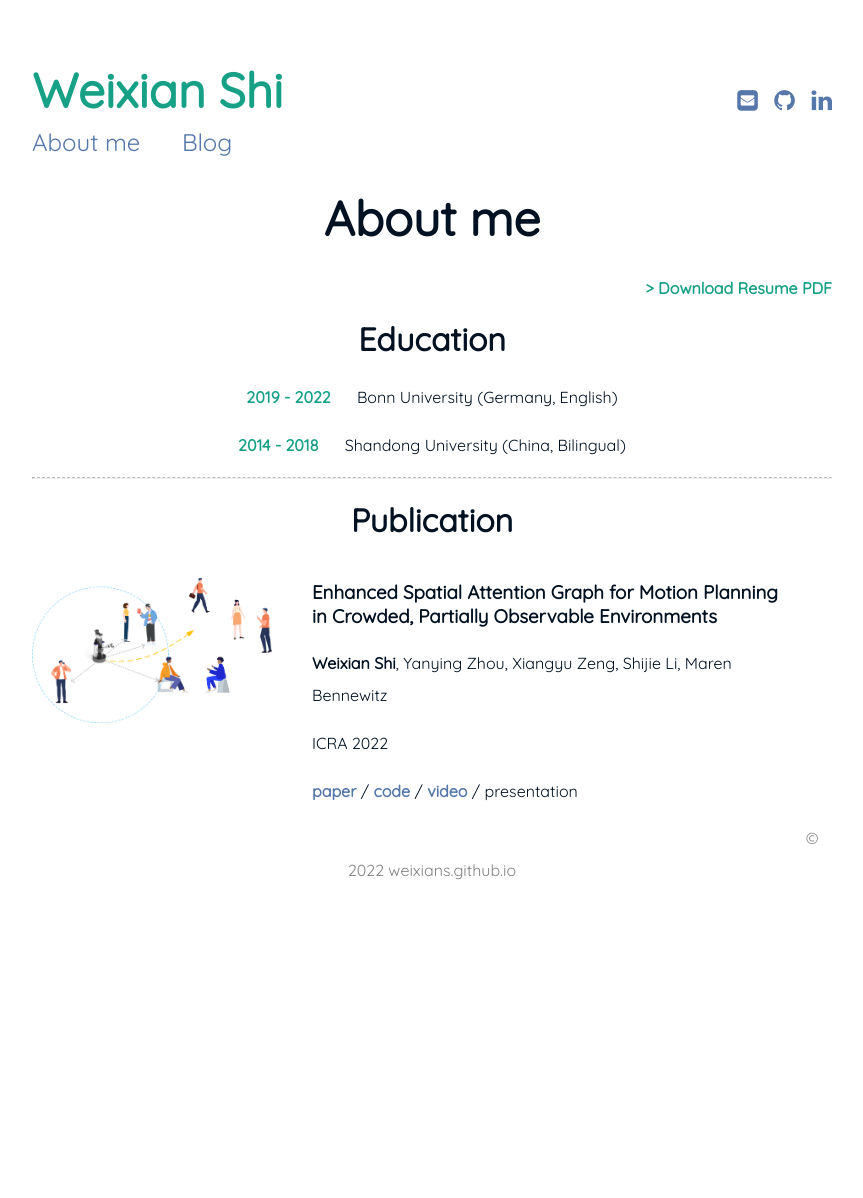
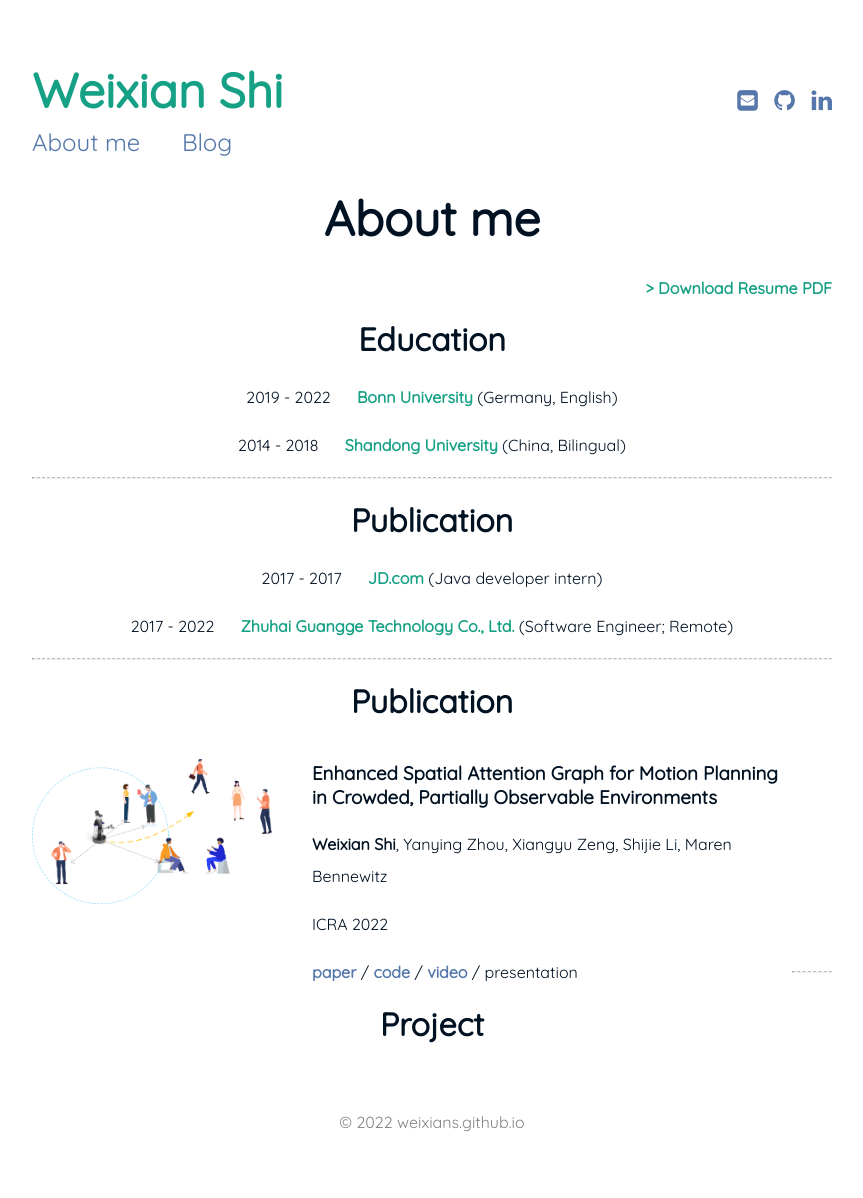
Before and after one commit to weixians/weixians.github.io, a Jekyll site: the page built from about_me.html, in a window 1280 px wide. Shown: the whole page, without its empty margins (208-1071 px from the left). Built offline with Jekyll 4.4.1, drawn with Linux system fonts in a browser that asks for light colours; before the commit the page ends 946 px from its top, so only the background shows below that.

Commit message:
change content

```diff
--- a/about_me.html
+++ b/about_me.html
@@ -21,8 +21,14 @@ subtitle:
 
 <div style="text-align: center;">
     <h1>Education</h1>
-    <p><strong>2019 - 2022</strong> &nbsp;&nbsp;&nbsp;&nbsp; Bonn University (Germany, English)</p>
-    <p><strong>2014 - 2018</strong> &nbsp;&nbsp;&nbsp;&nbsp; Shandong University (China, Bilingual)</p>
+    <p>2019 - 2022 &nbsp;&nbsp;&nbsp;&nbsp; <strong>Bonn University</strong> (Germany, English)</p>
+    <p>2014 - 2018 &nbsp;&nbsp;&nbsp;&nbsp; <strong>Shandong University</strong> (China, Bilingual)</p>
+
+    <hr class="dashed"/>
+
+    <h1>Publication</h1>
+    <p>2017 - 2017 &nbsp;&nbsp;&nbsp;&nbsp; <strong>JD.com</strong> (Java developer intern)</p>
+    <p>2017 - 2022 &nbsp;&nbsp;&nbsp;&nbsp; <strong>Zhuhai Guangge Technology Co., Ltd.</strong> (Software Engineer; Remote)</p>
 
     <hr class="dashed"/>
 
@@ -43,6 +49,10 @@ subtitle:
                 <span>presentation</span>
             </p>
         </div>
+    </div>
 
-    </div>
+    <hr class="dashed"/>
+
+    <h1>Project</h1>
+
 </div>
```
